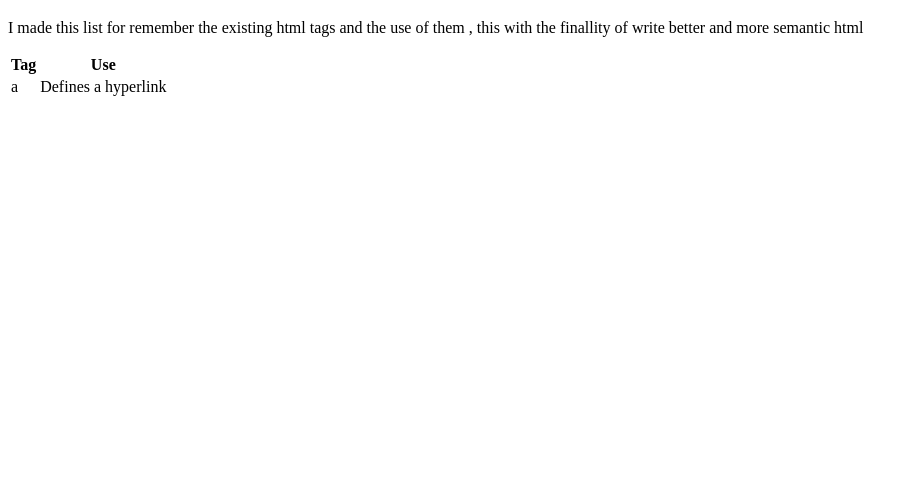
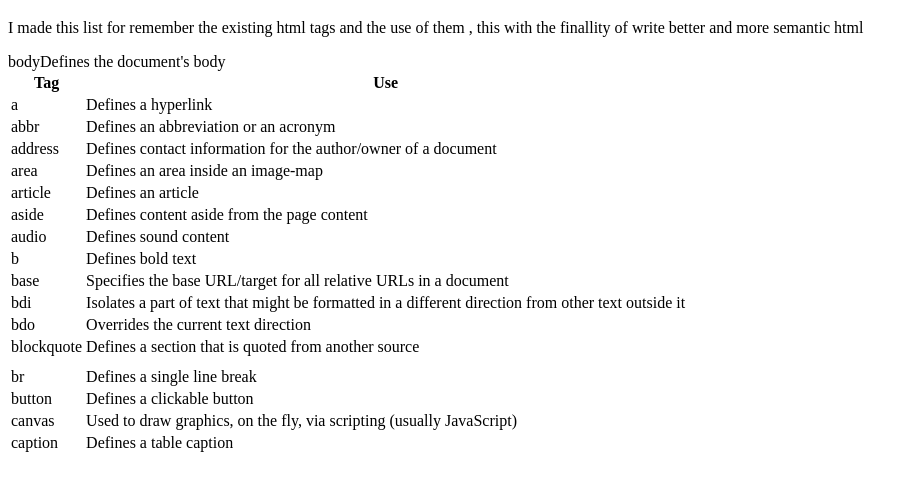
Before and after one commit to MechaEdgar/tagsInHtml, a plain HTML site: page index.html in a window 1280 px wide. Shown: the part 61-552 px from the top of the page, without its empty margins (0-918 px from the left). Drawn offline with Linux system fonts and the light colour scheme.

Commit message:
new tags

```diff
--- a/index.html
+++ b/index.html
@@ -19,6 +19,87 @@
     <td>a</td>
     <td>Defines a hyperlink</td>
   </tr>
+  <!-- TODO: Add more tags -->
+  <tr>
+    <td>abbr</td>
+    <td>Defines an abbreviation or an acronym</td>
+  </tr>
+  <tr>
+    <td>address</td>
+    <td>Defines contact information for the author/owner of a document</td>
+  </tr>
+  <tr>
+  <td>area</td>
+  <td>Defines an area inside an image-map</td>
+</tr>
+<tr>
+  <td>article</td>
+  <td>Defines an article</td>
+</tr>
+<tr>
+  <td>aside</td>
+  <td>Defines content aside from the page content</td>
+</tr>
+<tr>
+  <td>audio</td>
+  <td>Defines sound content</td>
+</tr>
+<tr>
+  <td>b</td>
+  <td>Defines bold text</td>
+</tr>
+<tr>
+  <td>base</td>
+  <td>Specifies the base URL/target for all relative URLs in a document</td>
+</tr>
+<tr>
+  <td>bdi</td>
+  <td>Isolates a part of text that might be formatted in a different direction from other text outside it</td>
+</tr>
+<tr>
+  <td>bdo</td>
+  <td>Overrides the current text direction</td>
+</tr>
+<tr>
+  <td>blockquote</td>
+  <td>Defines a section that is quoted from another source</td>
+</tr>
+<td>
+  <tr>body</tr>
+  <tr>Defines the document's body</tr>
+</td>
+<tr>
+  <td>br</td>
+  <td>Defines a single line break</td>
+</tr>
+<tr>
+  <td>button</td>
+  <td>Defines a clickable button</td>
+</tr>
+<tr>
+  <td>canvas</td>
+  <td>Used to draw graphics, on the fly, via scripting (usually JavaScript)</td>
+</tr>
+<tr>
+  <td>caption</td>
+  <td>Defines a table caption</td>
+</tr>
+<tr>
+  <td></td>
+  <td></td>
+</tr>
+<tr>
+  <td></td>
+  <td></td>
+</tr>
+<tr>
+  <td></td>
+  <td></td>
+</tr>
+<tr>
+  <td></td>
+  <td></td>
+</tr>
 </table>
 
   </div>
```
Also changed, not shown: 1 other file.
